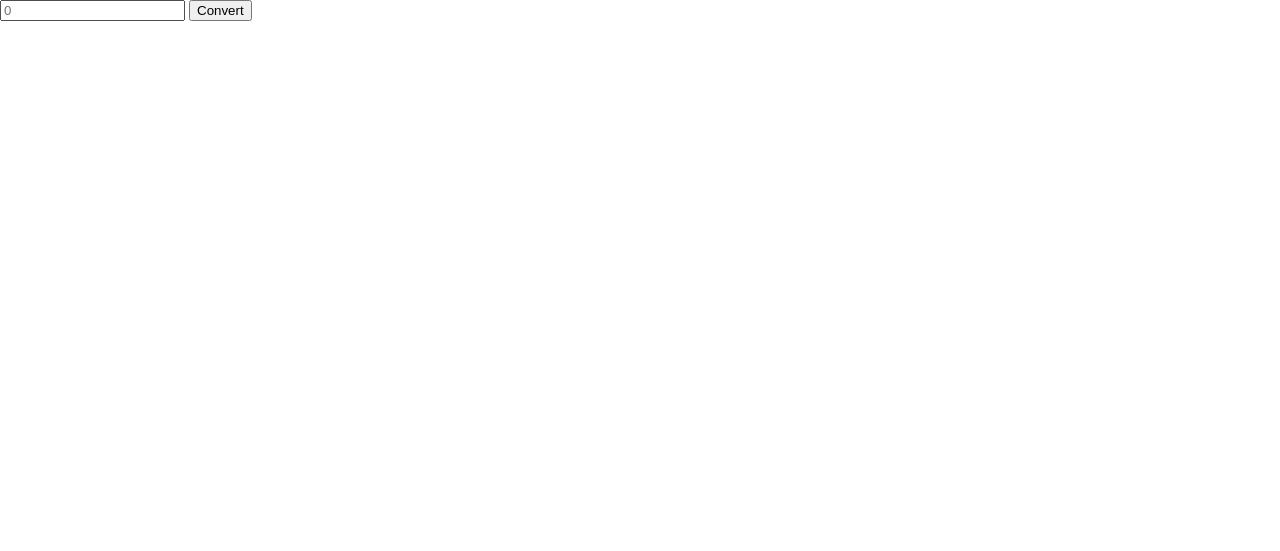
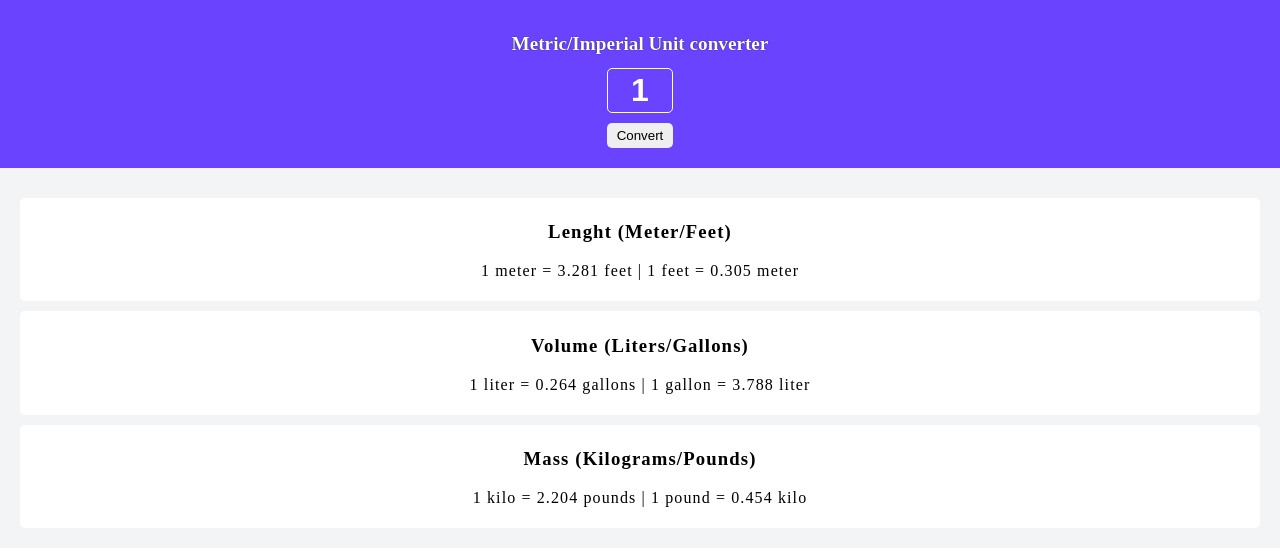
Before and after one commit to FrancesFerrer99/UnitConverterChromeExension, a browser extension: page index.html in a window 1280 px wide. Drawn offline with Linux system fonts and the light colour scheme.

Commit message:
basically finished

```diff
--- a/index.html
+++ b/index.html
@@ -13,8 +13,25 @@
         <link rel="stylesheet" href="style.css">
     </head>
     <body>
-        <input type="text" id="input" placeholder="0">
-        <button onclick="convert()">Convert</button>
+        <header id="header">
+            <h1 id="title">Metric/Imperial Unit converter</h1>
+            <input type="text" id="input" value="1">
+            <button id="convert">Convert</button>
+        </header>
+        <main>
+            <div class="container">
+                <h3>Lenght (Meter/Feet)</h3>
+                <p id="lenght"></p>
+            </div>
+            <div class="container">
+                <h3>Volume (Liters/Gallons)</h3>
+                <p id="volume"></p>
+            </div>
+            <div class="container">
+                <h3>Mass (Kilograms/Pounds)</h3>
+                <p id="mass"></p>
+            </div>
+        </main>
         <script src="index.js" async defer></script>
     </body>
 </html>
--- a/index.js
+++ b/index.js
@@ -1,12 +1,26 @@
 const meterToFeet = 3.281
 const literToGallon = 0.264
 const kiloToPound = 2.204
+const feetToMeter = (1/meterToFeet).toFixed(3)
+const gallonToLiter = (1/literToGallon).toFixed(3)
+const poundToKilo = (1/kiloToPound).toFixed(3)
 
-let weightEl = document.getElementById('weight')
+let massEl = document.getElementById('mass')
 let volumeEl = document.getElementById('volume')
 let lenghtEl = document.getElementById('lenght')
 let inputEl = document.getElementById('input')
+let convertBtn = document.getElementById('convert')
+
+convertBtn.addEventListener('click', ()=>convert())
+
+lenghtEl.textContent = `1 meter = ${meterToFeet} feet | 1 feet = ${feetToMeter} meter`
+volumeEl.textContent = `1 liter = ${literToGallon} gallons | 1 gallon = ${gallonToLiter} liter`
+massEl.textContent = `1 kilo = ${kiloToPound} pounds | 1 pound = ${poundToKilo} kilo`
 
 function convert(){
+    let value = inputEl.value
 
+    lenghtEl.textContent = `${value} meter = ${(value*meterToFeet).toFixed(3)} feet | ${value} feet = ${(value*feetToMeter).toFixed(3)} meter`
+    volumeEl.textContent = `${value} liter = ${(value*literToGallon).toFixed(3)} gallons | ${value} gallon = ${(value*gallonToLiter).toFixed(3)} liter`
+    massEl.textContent = `${value} kilo = ${(value*kiloToPound).toFixed(3)} pounds | ${value} pound = ${(value*poundToKilo).toFixed(3)} kilo`
 }
--- a/style.css
+++ b/style.css
@@ -1,3 +1,51 @@
 body {
     margin: 0;
+    text-align: center;
 }
+
+header {
+    padding: 20px;
+    background-color: #6943FF;
+}
+
+main{
+    padding: 20px;
+    background-color: #F3F4F6;
+}
+
+#title {
+    font-size: 1.2em;
+    color: white;
+    text-shadow: 0 0 1px black;
+}
+
+#convert {
+    padding: 5px 10px;
+    border-radius: 5px;
+    border: none;
+    cursor: pointer;
+}
+
+#input {
+    color: white;
+    background-color: #6943FF;
+    border: 1px solid white;
+    border-radius: 5px;
+    padding: 3px 5px;
+    width: 3ch;
+    display: block;
+    margin: 10px auto;
+    font-size: 2em;
+    font-weight: 800;
+    text-align: center;
+}
+
+.container {
+    border-radius: 5px;
+    background-color: white;
+    box-sizing: border-box;
+    padding: 5px 5px;
+    margin-top: 10px;
+
+    letter-spacing: 0.07em;
+}
```
Also changed, not shown: manifest.json (added).
